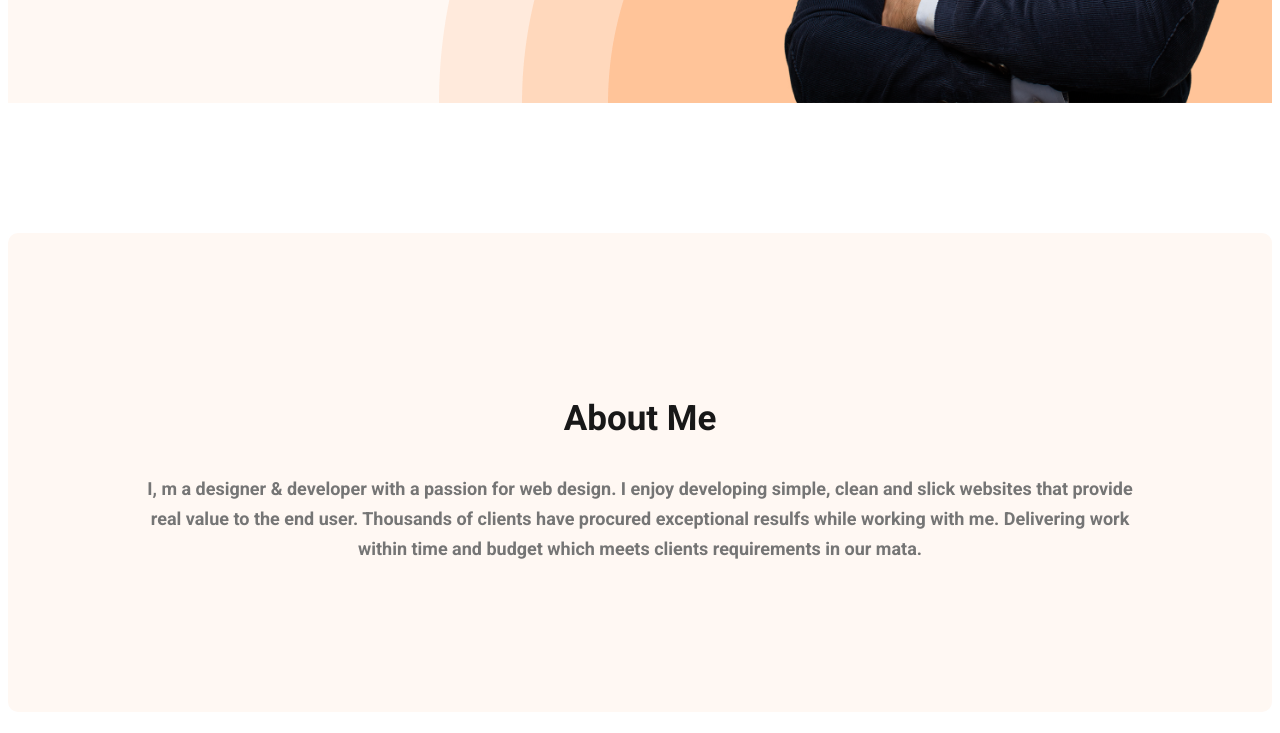
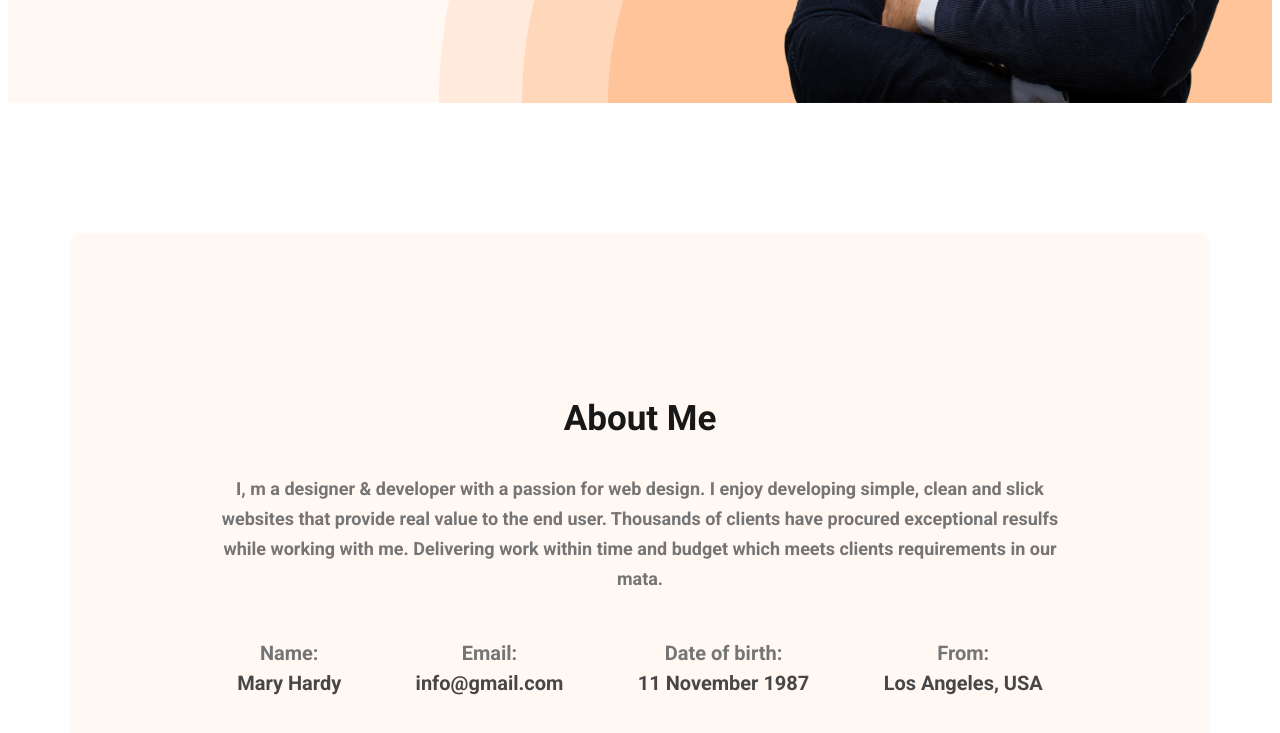
Before and after one commit to shuvo339/My-Portfolio, a plain HTML site: page index.html in a window 1280 px wide. Shown: the part 657-1390 px from the top of the page. Drawn offline with Linux system fonts and the light colour scheme.

Commit message:
about added

```diff
--- a/index.html
+++ b/index.html
@@ -37,6 +37,27 @@
         <section class="about">
             <h3 class="section-title">About Me</h3>
             <p class="section-description">I, m a designer & developer with a passion for web design. I enjoy developing simple, clean and slick websites that provide real value to the end user. Thousands of clients have procured exceptional resulfs while working with me. Delivering work within time and budget which meets clients requirements in our mata.</p>
+            <div class="about-info-container">
+                <!-- .about-info*4>h4.info-title+p.info-description -->
+                <div class="about-info">
+                    <h4 class="info-title">Name: </h4>
+                    <p class="info-description">Mary Hardy</p>
+                </div>
+                <div class="about-info">
+                    <h4 class="info-title">Email: </h4>
+                    <p class="info-description">info@gmail.com</p>
+                </div>
+                <div class="about-info">
+                    <h4 class="info-title">Date of birth:
+                       </h4>
+                    <p class="info-description">11 November 1987</p>
+                </div>
+                <div class="about-info">
+                    <h4 class="info-title">From:
+                        </h4>
+                    <p class="info-description">Los Angeles, USA</p>
+                </div>
+            </div>
         </section>
     </main>
 
--- a/styles/style.css
+++ b/styles/style.css
@@ -1,8 +1,8 @@
 /* shared styles */
 *{
     font-family: 'Noto Serif', serif;
-font-family: 'Open Sans', sans-serif;
-font-family: 'Roboto', sans-serif;
+    font-family: 'Open Sans', sans-serif;
+    font-family: 'Roboto', sans-serif;
 
 }
 /* nav styles */
@@ -84,6 +84,10 @@ font-weight: 800;
 
 /* main section starts */
 /* about section starts */
+main{
+    max-width: 1140px;
+    margin: 0 auto;
+}
 .about {
     padding: 130px;
     border-radius: 10px;
@@ -103,3 +107,23 @@ font-weight: 800;
     font-weight: 400;
     line-height: 30px;
 }
+.about-info-container{
+    display: flex;
+    justify-content: space-around;
+}
+.info-title{
+    color: #757575;
+    text-align: center;
+    font-size: 20px;
+    font-weight: 400;
+    line-height: 30px;
+    margin-bottom: 0;
+}
+.info-description{
+    color: #474747;
+    font-size: 20px;
+    font-weight: 700;
+    line-height: 30px;
+    margin-top: 0;
+
+}
```
